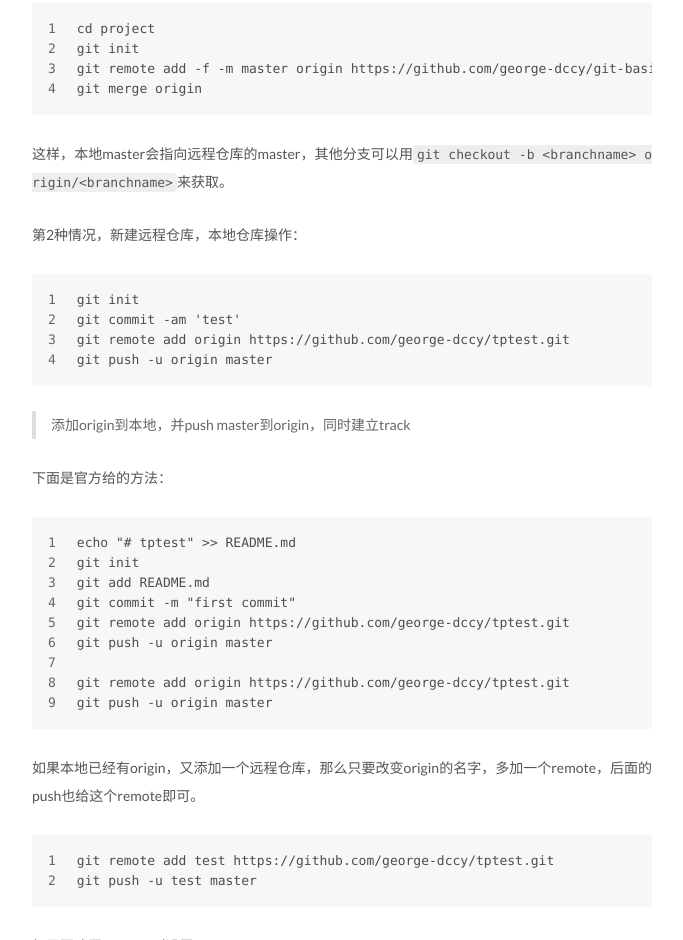
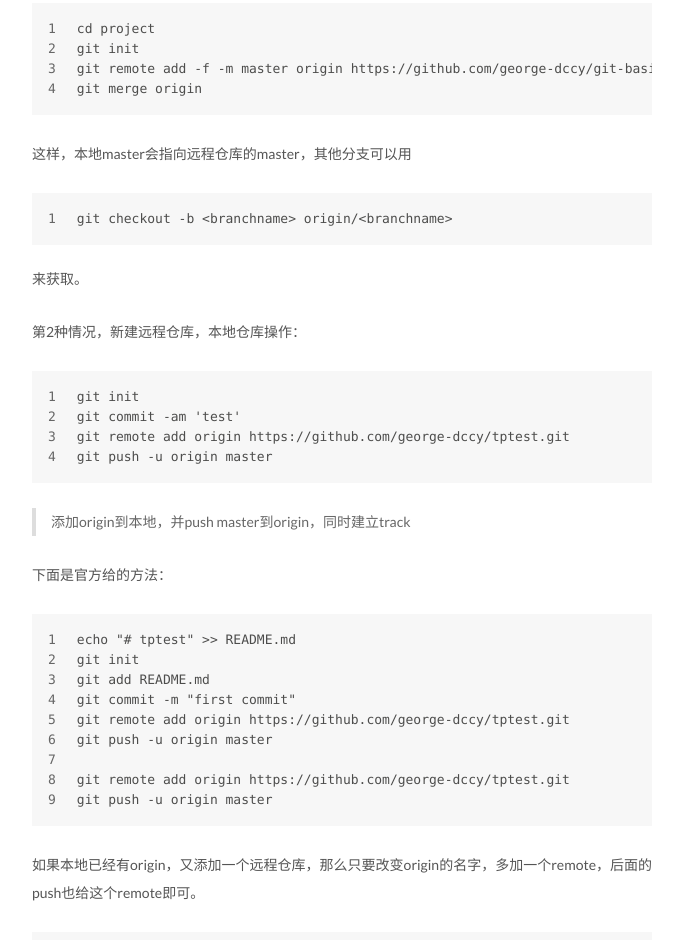
Before and after one commit to george-dccy/george-dccy.github.io, a plain HTML site: page 2016/07/26/learn and try Git/index.html in a window 1280 px wide. Shown: the part 3733-4673 px from the top of the page, without its empty margins (428-1111 px from the left). Drawn offline with Linux system fonts and the light colour scheme.

Commit message:
Site updated: 2016-07-29 14:21:11

```diff
--- a/2016/07/26/learn and try Git/index.html
+++ b/2016/07/26/learn and try Git/index.html
@@ -100,7 +100,7 @@
 123git config --global user.name &amp;quot;george liu&amp;quot;git config --global user.email &amp;quot;george.dccy@gmai">
 <meta property="og:image" content="http://yoursite.com/images/2016/07/thinkpythonorigin.PNG">
 <meta property="og:image" content="http://yoursite.com/images/2016/07/thinkpythonindexoringin.PNG">
-<meta property="og:updated_time" content="2016-07-29T06:19:19.981Z">
+<meta property="og:updated_time" content="2016-07-29T06:21:01.802Z">
 <meta name="twitter:card" content="summary">
 <meta name="twitter:title" content="学习Git笔记">
 <meta name="twitter:description" content="参考：iissnan的progit在线文档以及李笑来的git任务
@@ -333,7 +333,9 @@
 <li>本地已经操作，远程为空，需要将本地仓库推送给远程仓库</li>
 </ol>
 <p>第1种情况，可以直接添加remote:<br><figure class="highlight plain"><table><tr><td class="gutter"><pre><div class="line">1</div><div class="line">2</div><div class="line">3</div><div class="line">4</div></pre></td><td class="code"><pre><div class="line">cd project</div><div class="line">git init</div><div class="line">git remote add -f -m master origin https://github.com/george-dccy/git-basics-tutorial.git</div><div class="line">git merge origin</div></pre></td></tr></table></figure></p>
-<p>这样，本地master会指向远程仓库的master，其他分支可以用<code>git checkout -b &lt;branchname&gt; origin/&lt;branchname&gt;</code>来获取。</p>
+<p>这样，本地master会指向远程仓库的master，其他分支可以用</p>
+<figure class="highlight plain"><table><tr><td class="gutter"><pre><div class="line">1</div></pre></td><td class="code"><pre><div class="line">git checkout -b &lt;branchname&gt; origin/&lt;branchname&gt;</div></pre></td></tr></table></figure>
+<p>来获取。</p>
 <p>第2种情况，新建远程仓库，本地仓库操作：<br><figure class="highlight plain"><table><tr><td class="gutter"><pre><div class="line">1</div><div class="line">2</div><div class="line">3</div><div class="line">4</div></pre></td><td class="code"><pre><div class="line">git init</div><div class="line">git commit -am &apos;test&apos;</div><div class="line">git remote add origin https://github.com/george-dccy/tptest.git</div><div class="line">git push -u origin master</div></pre></td></tr></table></figure></p>
 <blockquote>
 <p>添加origin到本地，并push master到origin，同时建立track</p>
--- a/css/main.css
+++ b/css/main.css
@@ -1549,7 +1549,7 @@ pre .javascript .function {
   width: 4px;
   height: 4px;
   border-radius: 50%;
-  background: #b9a3a4;
+  background: #b38c75;
 }
 .links-of-blogroll {
   font-size: 13px;
```
Also changed, not shown: index.html (+3 -1 lines).
